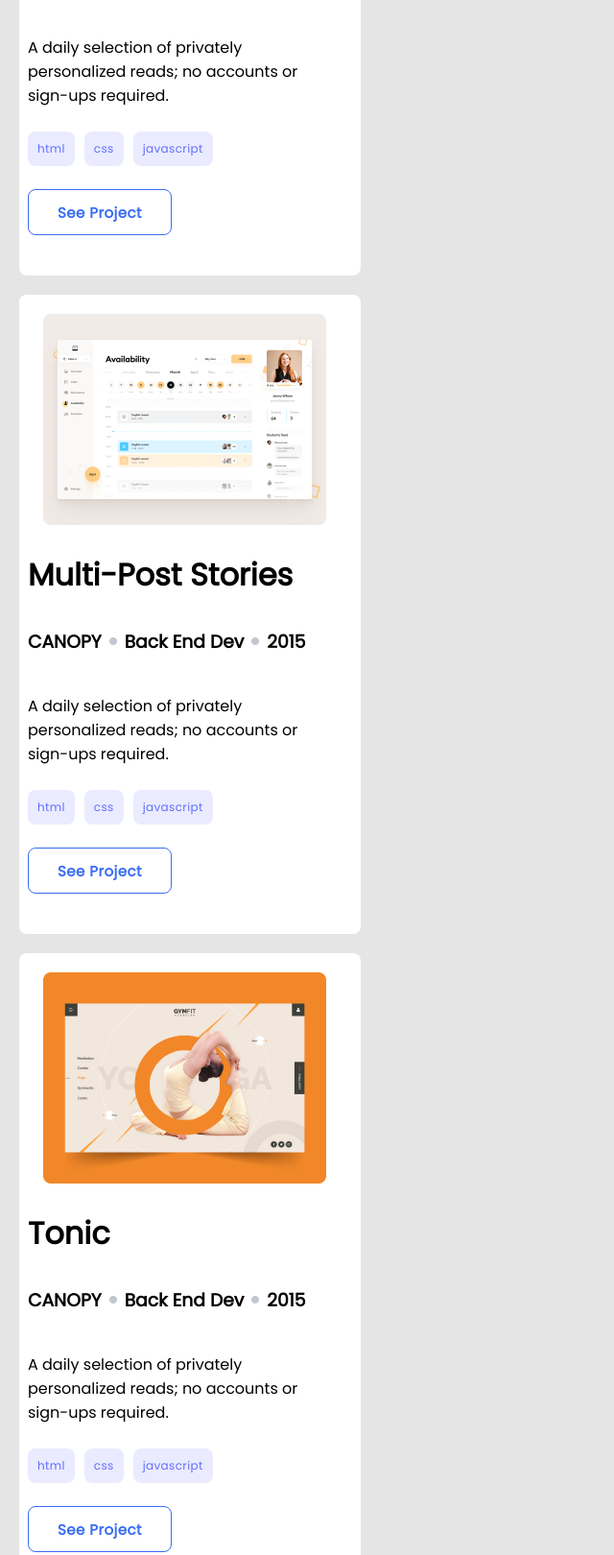
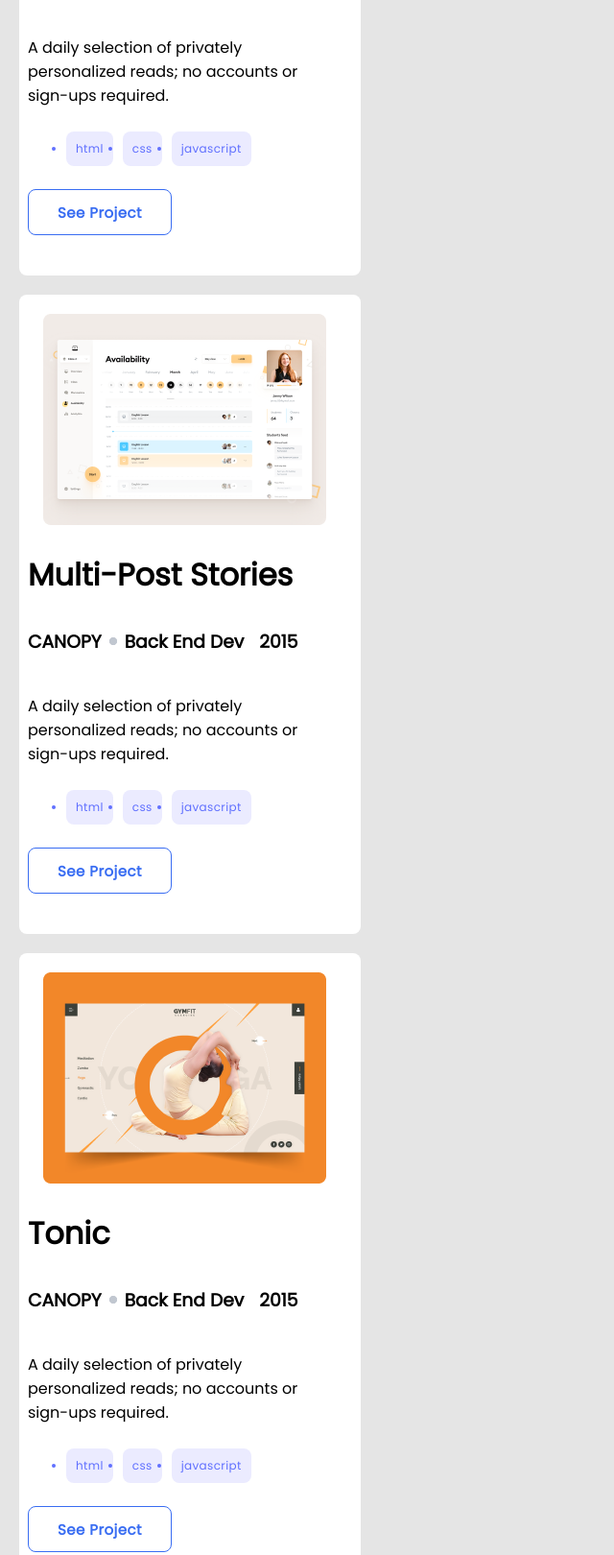
Before and after one commit to mohamedelshamy55/Portfolio-mobile-version, a plain HTML site: page index.html in a window 1280 px wide. Shown: the part 1161-2781 px from the top of the page at 96% size, without its empty margins (0-640 px from the left). Drawn offline with Linux system fonts and the light colour scheme.

Commit message:
Update index.html

```diff
--- a/index.html
+++ b/index.html
@@ -38,15 +38,15 @@
                   <h3 class="client">CANOPY</h3>
                   <img class="counter" src="Counter.png" alt="point image">
                   <h3 class="role">Back End Dev</h3>
-                  <img class="counter1" src="Counter.png" alt="point image">
+                  <img class="counter" src="Counter.png" alt="point image">
                   <h3 class="year">2015</h3>
                 </div>
                 <p class="description">A daily selection of privately personalized reads; no accounts or sign-ups required.</p>
-                <div class="tags">
-                  <h3 class="tag-1 tag-style">html</h3>
-                  <h3 class="tag-2 tag-style">css</h3>
-                  <h3 class="tag-3 tag-style">javascript</h3>
-                </div>
+                <ul class="tags">
+                    <li class="tag-1 tag-style">html</li>
+                    <li class="tag-2 tag-style">css</li>
+                    <li class="tag-3 tag-style">javascript</li>
+                </ul>
                 <button class="project-button">See Project</button>
             </div>
             <div class="container">
@@ -56,15 +56,15 @@
                   <h3 class="client">CANOPY</h3>
                   <img class="counter" src="Counter.png" alt="point image">
                   <h3 class="role">Back End Dev</h3>
-                  <img class="counter1" src="Counter.png" alt="point image">
+                  <img class="counter" src="Counter.png" alt="point image">
                   <h3 class="year">2015</h3>
                 </div>
                 <p class="description">A daily selection of privately personalized reads; no accounts or sign-ups required.</p>
-                <div class="tags">
-                  <h3 class="tag-1 tag-style">html</h3>
-                  <h3 class="tag-2 tag-style">css</h3>
-                  <h3 class="tag-3 tag-style">javascript</h3>
-                </div>
+                <ul class="tags">
+                    <li class="tag-1 tag-style">html</li>
+                    <li class="tag-2 tag-style">css</li>
+                    <li class="tag-3 tag-style">javascript</li>
+                </ul>
                 <button class="project-button">See Project</button>
             </div>
             <div class="container">
@@ -74,15 +74,15 @@
                   <h3 class="client">CANOPY</h3>
                   <img class="counter" src="Counter.png" alt="point image">
                   <h3 class="role">Back End Dev</h3>
-                  <img class="counter1" src="Counter.png" alt="point image">
+                  <img class="counter" src="Counter.png" alt="point image">
                   <h3 class="year">2015</h3>
                 </div>
                 <p class="description">A daily selection of privately personalized reads; no accounts or sign-ups required.</p>
-                <div class="tags">
-                  <h3 class="tag-1 tag-style">html</h3>
-                  <h3 class="tag-2 tag-style">css</h3>
-                  <h3 class="tag-3 tag-style">javascript</h3>
-                </div>
+                <ul class="tags">
+                    <li class="tag-1 tag-style">html</li>
+                    <li class="tag-2 tag-style">css</li>
+                    <li class="tag-3 tag-style">javascript</li>
+                </ul>
                 <button class="project-button">See Project</button>
             </div>
             <div class="container">
@@ -96,20 +96,20 @@
                   <h3 class="year">2015</h3>
                 </div>
                 <p class="description">A daily selection of privately personalized reads; no accounts or sign-ups required.</p>
-                <div class="tags">
-                  <h3 class="tag-1 tag-style">html</h3>
-                  <h3 class="tag-2 tag-style">css</h3>
-                  <h3 class="tag-3 tag-style">javascript</h3>
-                </div>
+                <ul class="tags">
+                    <li class="tag-1 tag-style">html</li>
+                    <li class="tag-2 tag-style">css</li>
+                    <li class="tag-3 tag-style">javascript</li>
+                </ul>
                 <button class="project-button">See Project</button>
             </div>
         </section>
         <section class="about-me">
-            <h3 class="title">About Myself</h3>
+            <h3 class="aboutme-title">About Myself</h3>
             <p class="description">
                 I'm a orcale developer! I can help you build a products, accounting database, data analysis and finance planning programs. don't hesitate to contactme.
             </p>
-            <a href="">LET’S CONNECT</a>
+            <a class="social-connect" href="#"><h4>LET’S CONNECT</h4></a>
             <ul class="social-media">
                 <li>
                     <a href="https://mobile.twitter.com/moelshamy55"><img src="twitericon.svg" alt="twitter icon"></a>
@@ -171,7 +171,7 @@
                             <li><img src="Disabled.png" alt="vector"></li>
                         </ul>
                     </li>
-                    <li><img src="./Media/Separator Bottom.png" alt=""></li>
+                    <li><img src="SeparatorBottom.png" alt=""></li>
                     <li>
                         <ul class="skills">
                             <li><h4>Skills</h4></li>
```
